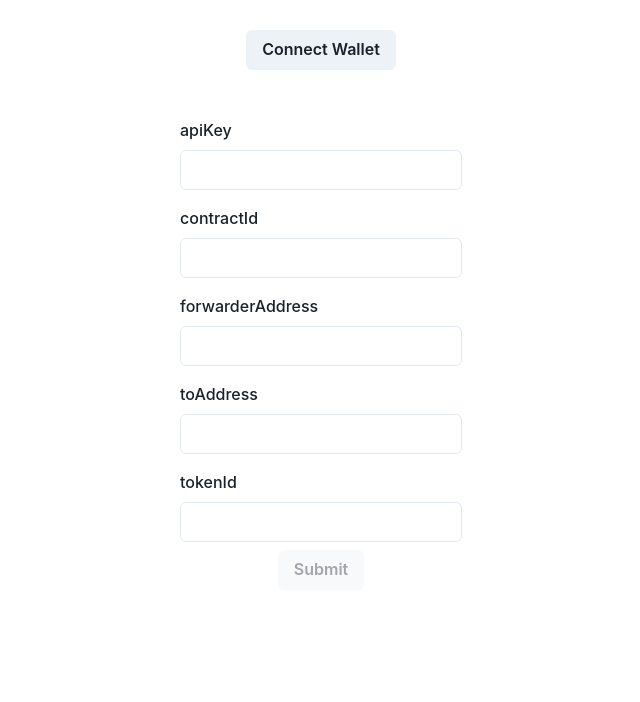
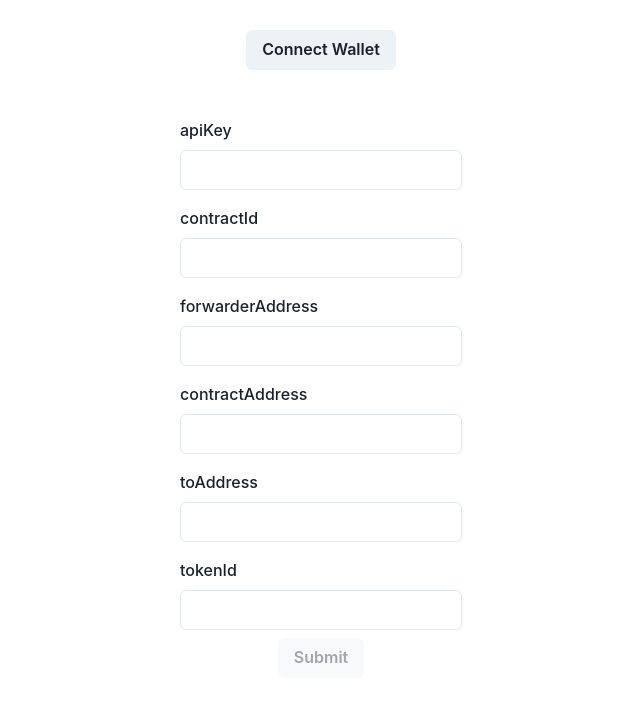
Before and after one commit to 0xhokusai/hokusai-api-client-sample, a React (Create React App) app: page / in a window 1280 px wide. Shown: the top 702 px of the page, without its empty margins (319-959 px from the left). Built offline with nearby package versions, Linux system fonts and the light colour scheme.

Commit message:
Fix contract message

```diff
--- a/src/components/Form.tsx
+++ b/src/components/Form.tsx
@@ -21,6 +21,7 @@ type FormValues = {
   forwarderAddress: string;
   toAddress: string;
   tokenId: number;
+  contractAddress: string;
 };
 
 function Form(): JSX.Element {
@@ -58,7 +59,7 @@ function Form(): JSX.Element {
       // Create meta transaction message
       const message: Message = {
         from,
-        to: values.toAddress,
+        to: values.contractAddress,
         value: 0,
         gas: 1e6,
         nonce: (await forwarder.getNonce(from)).toNumber(),
@@ -124,6 +125,18 @@ function Form(): JSX.Element {
               />
               <FormErrorMessage>Fill this form.</FormErrorMessage>
             </FormControl>
+            <FormControl
+              id="contractAddress"
+              isInvalid={!!errors.contractAddress}
+              py={2}
+            >
+              <FormLabel>contractAddress</FormLabel>
+              <Input
+                type="contractAddress"
+                {...register('contractAddress', { required: true })}
+              />
+              <FormErrorMessage>Fill this form.</FormErrorMessage>
+            </FormControl>
             <FormControl id="toAddress" isInvalid={!!errors.toAddress} py={2}>
               <FormLabel>toAddress</FormLabel>
               <Input
```
